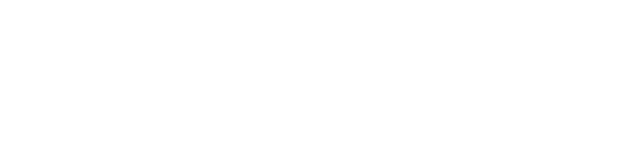
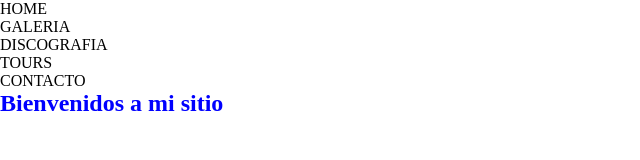
Before and after one commit to Torreblancamd/afterRepo3, a plain HTML site: page index.html in a window 1280 px wide. Shown: the whole page, without its empty margins (0-640 px from the left). Drawn offline with Linux system fonts and the light colour scheme.

Commit message:
Se agrego contenido a los archivos

```diff
--- a/css/estilo.css
+++ b/css/estilo.css
@@ -2,3 +2,8 @@
     margin:0;
     padding:0;
 }
+
+
+h1{
+    color:blue;
+}
--- a/index.html
+++ b/index.html
@@ -10,11 +10,19 @@
 <body>
     <header>
         <nav>
-
+            <ul>
+                <li>HOME</li>
+                <li>GALERIA</li>
+                <li>DISCOGRAFIA</li>
+                <li>TOURS</li>
+                <li>CONTACTO</li>
+            </ul>
         </nav>
     </header>
     <main>
-
+        <section>
+            <h1>Bienvenidos a mi sitio</h1>
+        </section>
     </main>
     <footer>
 
```
Also changed, not shown: html/contacto.html (+7 -1 lines), html/galeria.html (+7 -0 lines).
